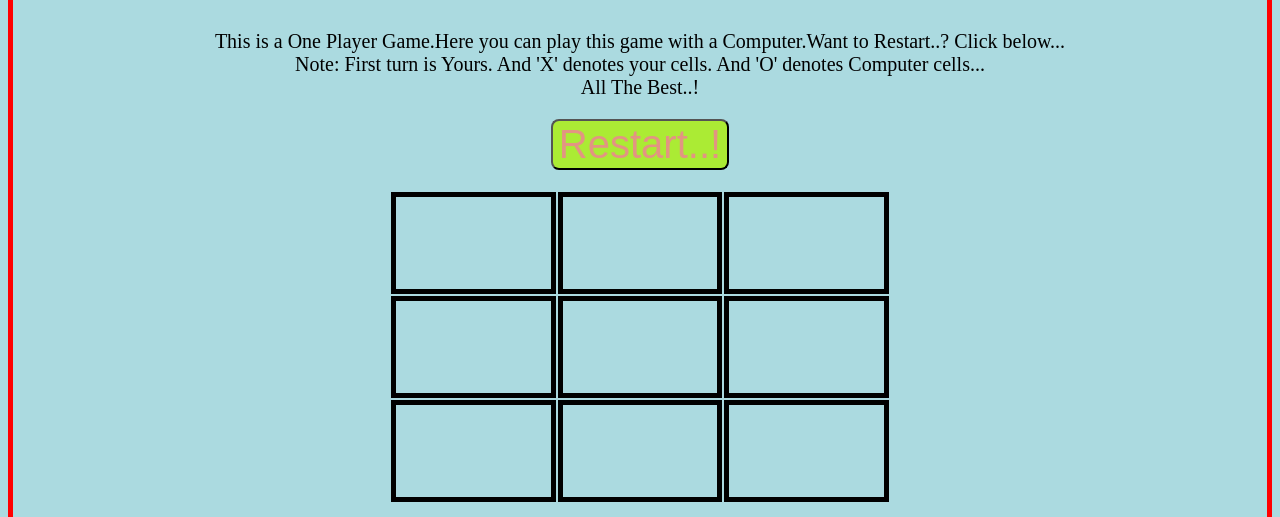
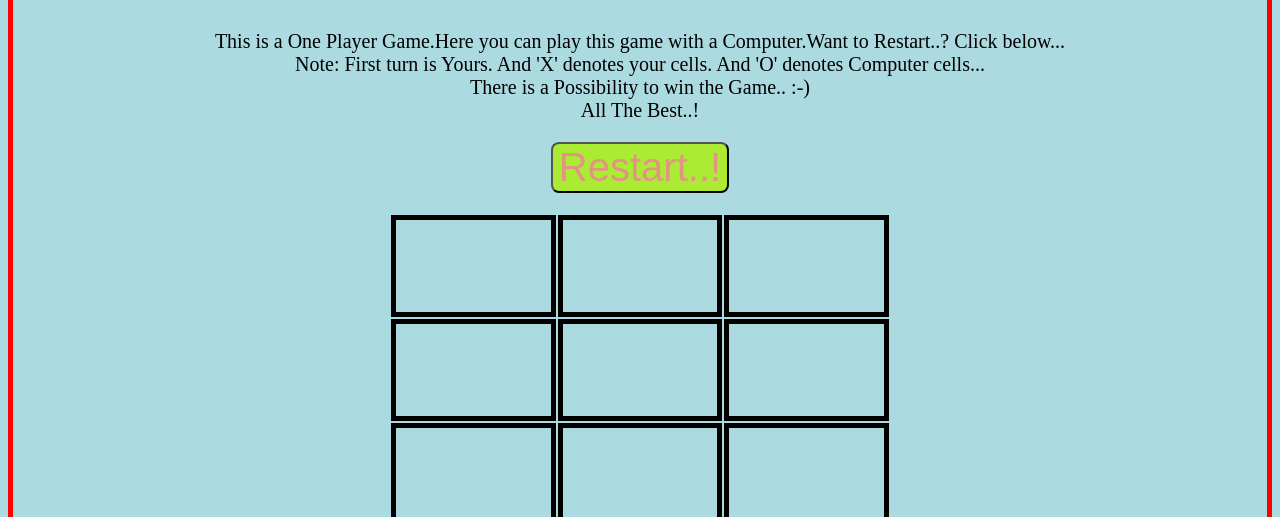
Before and after one commit to guduri0428/Tic-Tac-Toe-Bot, a plain HTML site: page index.html in a window 1280 px wide. Shown: the part 96-613 px from the top of the page. Drawn offline with Linux system fonts and the light colour scheme.

Commit message:
Update index.html

```diff
--- a/index.html
+++ b/index.html
@@ -10,7 +10,7 @@
       <div class="elements">
         <h2 id="head" class="heading">Welcome to Tic Tac Toe</h2>
       <p class="matter">This is a One Player Game.Here you can play this game with a Computer.Want to Restart..? Click below...<br>
-        Note: First turn is Yours. And 'X' denotes your cells. And 'O' denotes Computer cells... <br> All The Best..! </p>
+        Note: First turn is Yours. And 'X' denotes your cells. And 'O' denotes Computer cells...<br> There is a Possibility to win the Game.. :-) <br> All The Best..! </p>
          <button id="restart"type="button" name="button" onclick="clearSquares()">Restart..!</button></p>
       </div>
 
```
